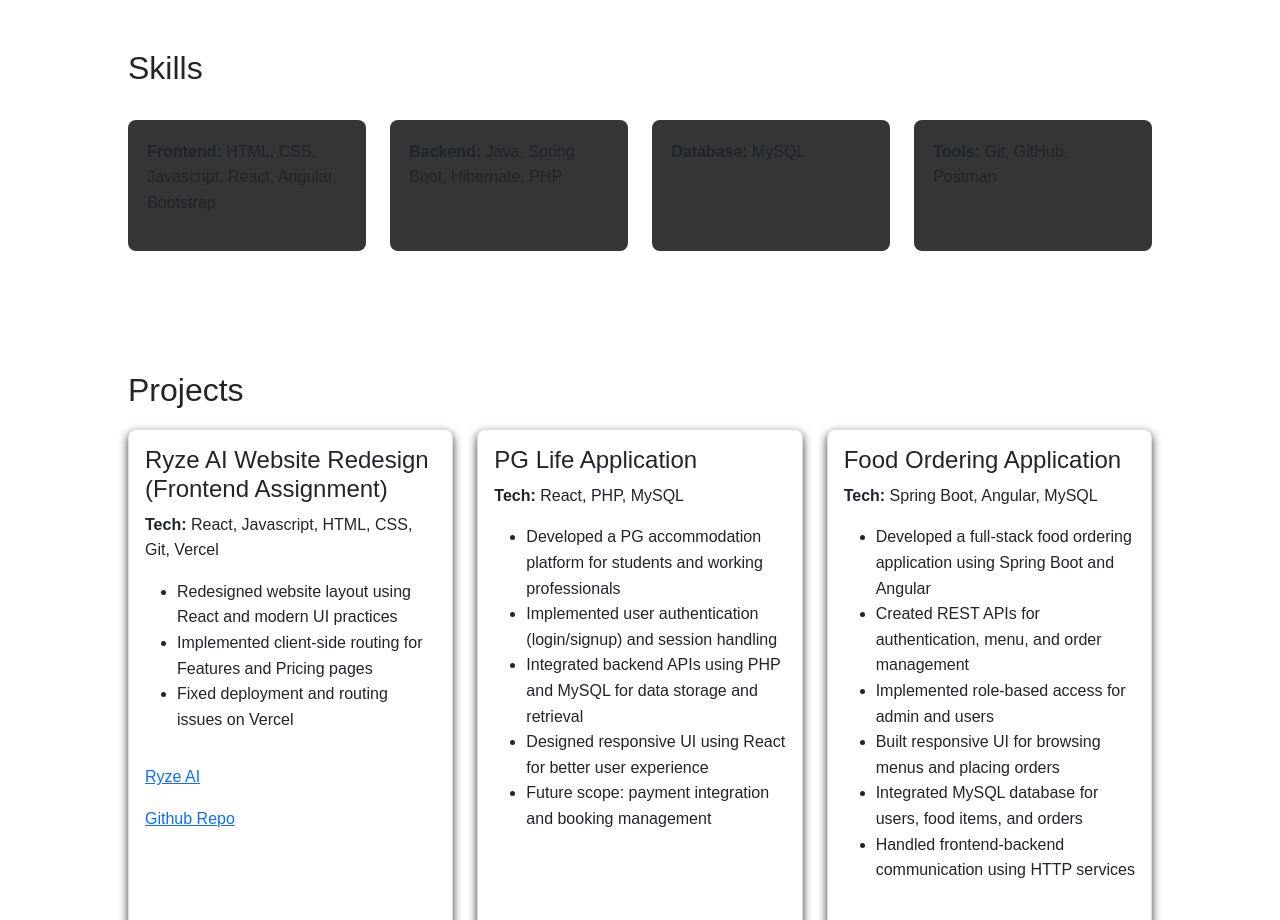
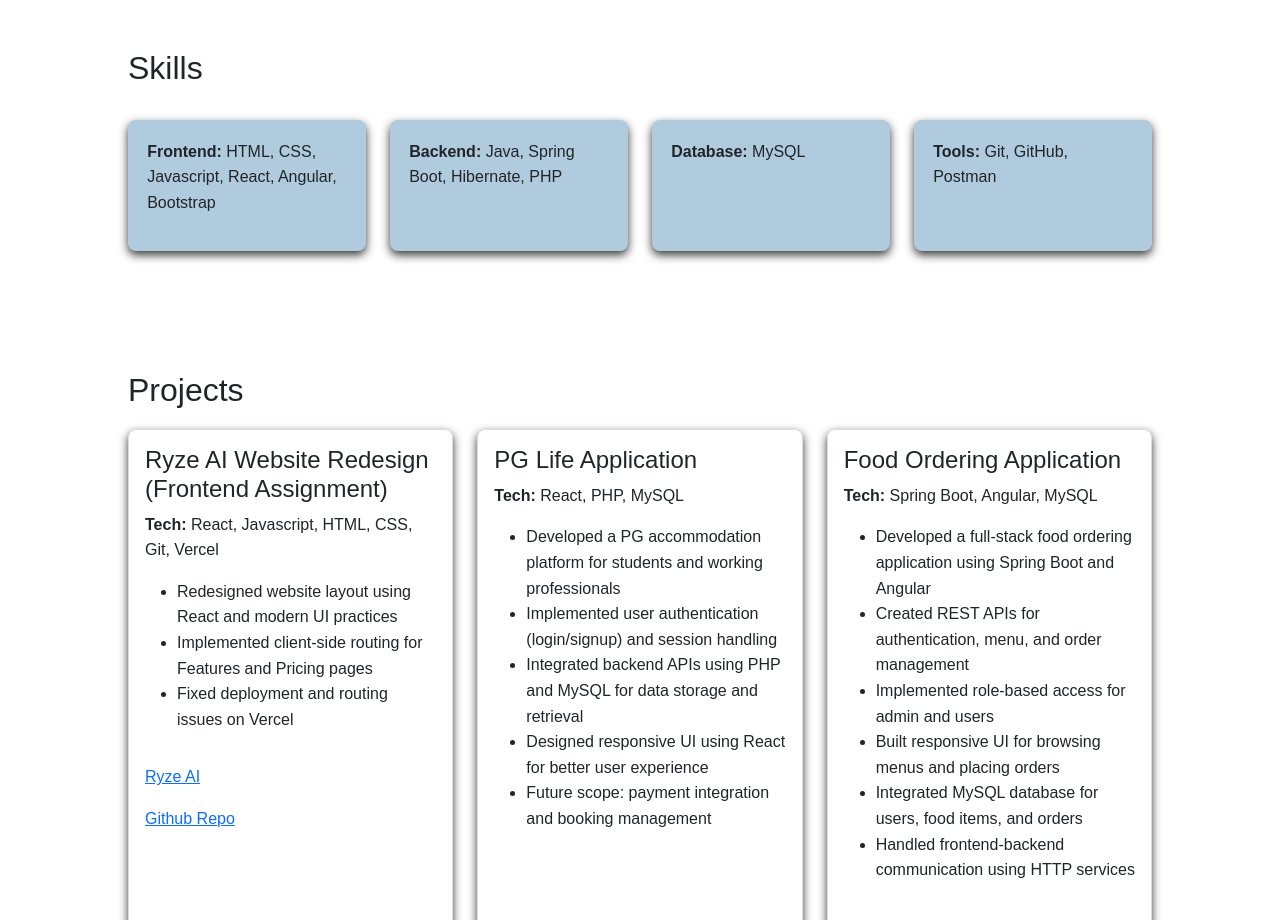
Before and after one commit to Isha1906/isha-vats-portfolio, a React (Vite) app: page / in a window 1280 px wide. Shown: the part 1120-2040 px from the top of the page. Built offline with nearby package versions, Linux system fonts and the light colour scheme.

Commit message:
fixing skill.css

```diff
--- a/src/style/Skill.css
+++ b/src/style/Skill.css
@@ -6,7 +6,8 @@
 }
 
 .skill-box {
-  background: #343536;
+  background: #b0cbdd;
+  box-shadow: 0 4px 10px rgba(0, 0, 0, 0.788);
   padding: 1.2rem;
   border-radius: 8px;
 }
```
